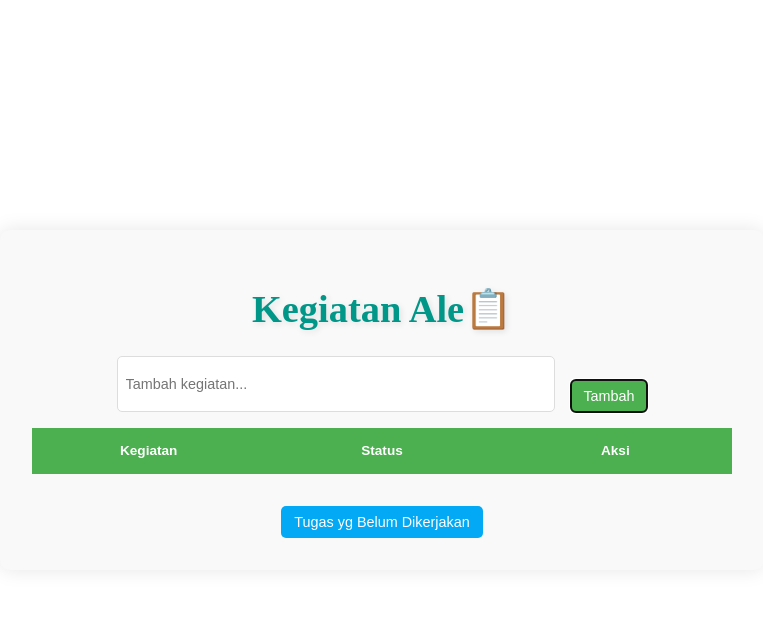
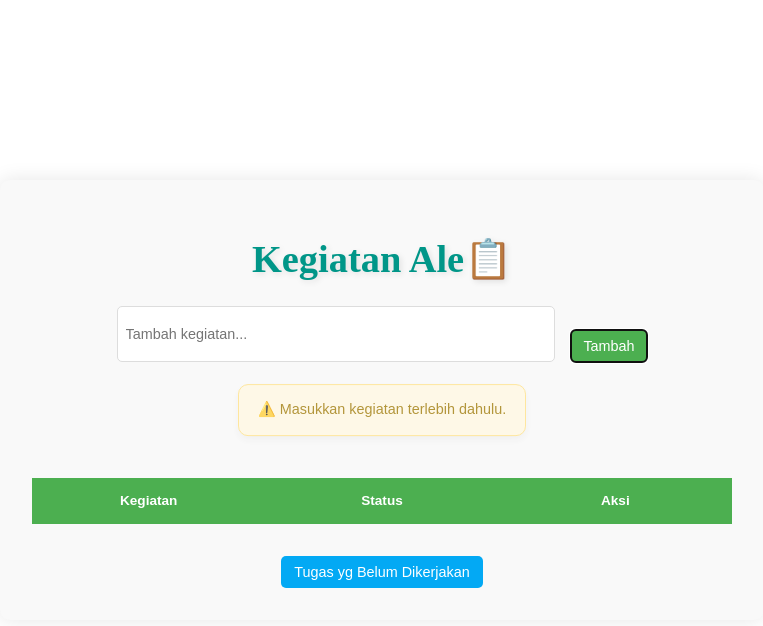
Before and after one commit to alee29/32-pbk-uts-233510663, a Vue app: page / in a window 1280 px wide. Both pictures are taken after a click on the button "Tambah". Shown: the top 626 px of the page, without its empty margins (258-1021 px from the left). Built offline with nearby package versions, Linux system fonts and the light colour scheme.

Commit message:
penambahan sedikit

```diff
--- a/src/App.vue
+++ b/src/App.vue
@@ -76,6 +76,11 @@ import { ref, computed } from 'vue'
         <input v-model="newTask" @keyup.enter="addTask" placeholder="Tambah kegiatan..." />
         <button @click="addTask">Tambah</button>
       </div>
+      <div
+       v-if="showNotification"
+      :class="['notification', notification.includes('⚠️') ? 'notification-warning' : 'notification-success']">
+       {{ notification }}
+    </div>
       <table class="task-list">
       <thead>
         <tr>
```
